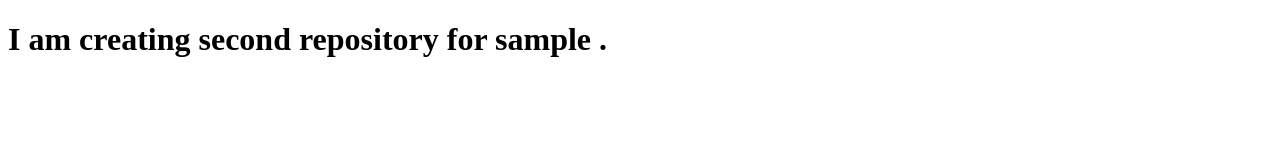
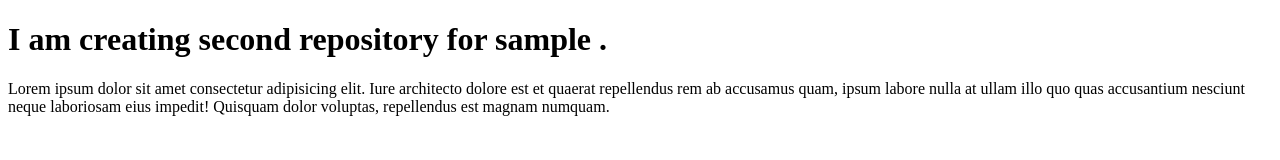
Before and after one commit to Shrawani290/git-practice2, a plain HTML site: page index.html in a window 1280 px wide. Drawn offline with Linux system fonts and the light colour scheme.

Commit message:
paragraph added

```diff
--- a/index.html
+++ b/index.html
@@ -3,6 +3,9 @@
 <head>
     <title>Repository 2</title>
     <h1>I am creating second repository for sample .</h1>
+    <p>Lorem ipsum dolor sit amet consectetur adipisicing elit. Iure architecto dolore est et quaerat repellendus rem ab accusamus quam, ipsum labore nulla at ullam illo quo quas accusantium nesciunt neque laboriosam eius impedit! Quisquam dolor voluptas, repellendus est magnam numquam.
+
+    </p>
 </head>
 <body>
 
```
